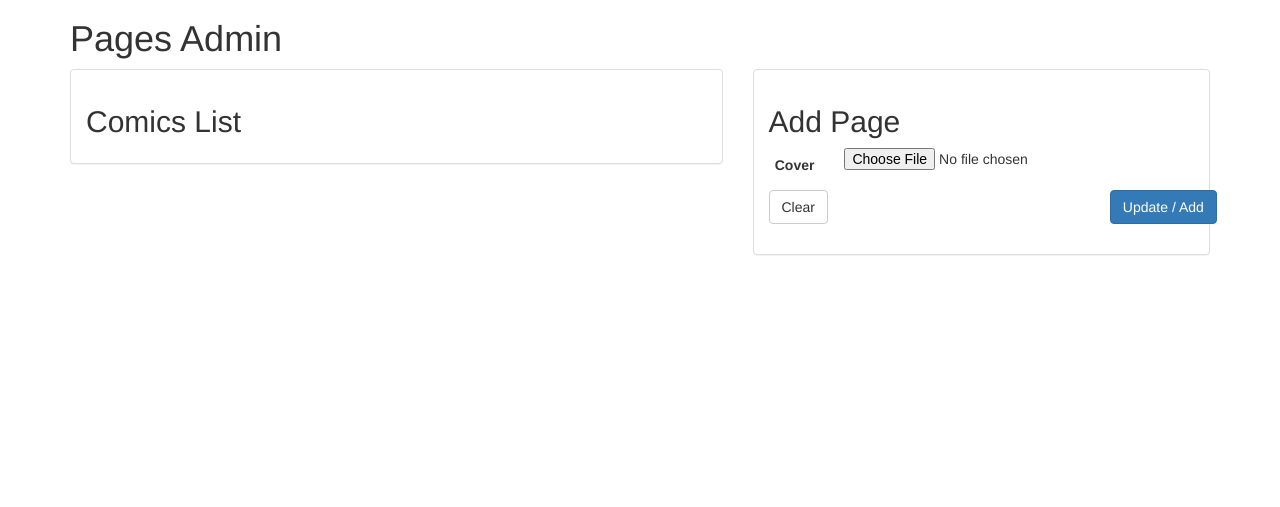
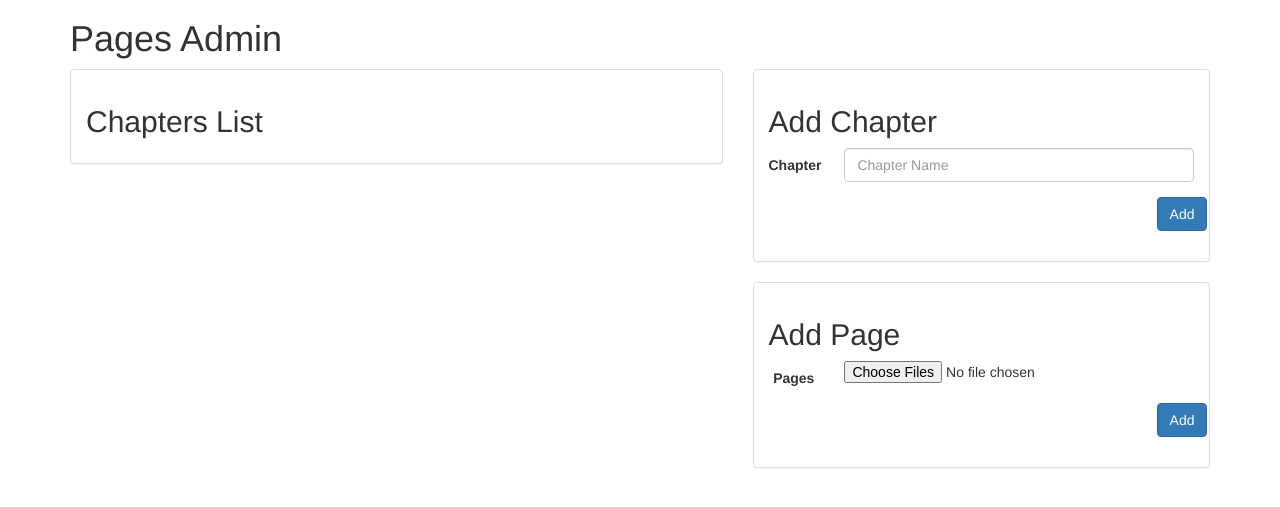
Before and after one commit to deadSnowman/dsm-Comics, a CodeIgniter app: page /database/index.php/comic/admin/1 in a window 1280 px wide. Shown: the part 51-558 px from the top of the page. Run offline with CodeIgniter, Linux system fonts and the light colour scheme; some libraries are stand-ins or nearby versions.

Commit message:
broke stuff

```diff
--- a/application/controllers/Comic.php
+++ b/application/controllers/Comic.php
@@ -141,10 +141,13 @@
     }
 
     // add comic info to db
-    $result = $this->comics_model->updateAddComic($comic_id, $title, $genre, $artist, $description, $page_id);
+    $comic_id = $this->comics_model->updateAddComic($comic_id, $title, $genre, $artist, $description, $page_id);
+
+    // update page (cover) added with comic_id
+    //if($page_id != 0) $this->filemgmt_model->updateComicIDForPage($page_id, $comic_id);
 
     // send back db response to ajax success
-    echo $result;
+    echo $comic_id;
   }
 
   public function delComic() {
--- a/application/views/admin/comicsadmin.php
+++ b/application/views/admin/comicsadmin.php
@@ -31,7 +31,7 @@
           <form class="form-horizontal" id="editComicForm" enctype="multipart/form-data">
             <input type="hidden" name="comic_id" id="comic_id" value="0">
             <div class="form-group">
-              <label for="inputTitle" class="col-sm-2 control-label">Cover</label>
+              <label for="inputCover" class="col-sm-2 control-label">Cover</label>
               <input class="col-sm-10" type="file" name="inputCover" id="inputCover">
               <!--<input class="col-sm-10" type="file" multiple name="inputCover[]" id="inputCover">-->
             </div>
--- a/application/views/admin/pagesadmin.php
+++ b/application/views/admin/pagesadmin.php
@@ -5,10 +5,10 @@
     <div class="col-sm-7">
       <div class="panel panel-default">
         <div class="panel-body">
-          <h2>Comics List</h2>
+          <h2>Chapters List</h2>
           <div class="pages_list">
           <?
-          echo "<p><pages in here/p>";
+          echo "<p><pages in here</p>";
           ?>
           </div>
         </div>
@@ -17,27 +17,49 @@
     <div class="col-sm-5">
       <div class="panel panel-default">
         <div class="panel-body">
+          <h2 id="ec_title">Add Chapter</h2>
+
+          <form class="form-horizontal" id="editComicForm" enctype="multipart/form-data">
+            <input type="hidden" name="comic_id" id="comic_id" value="0">
+            <div class="form-group">
+              <label for="inputChapter" class="col-sm-2 control-label">Chapter</label>
+              <div class="col-sm-10">
+                <input type="text" class="form-control" name="inputTitle" id="inputTitle" placeholder="Chapter Name">
+              </div>
+            </div>
+            <div class="form-group pull-right">
+              <div class="col-sm-offset-2 col-sm-10">
+                <button type="submit" class="btn btn-primary" id="update_add_chapter" value="upload">Add</button>
+              </div>
+            </div>
+            <div class="clearfix"></div>
+          </form>
+
+        </div>
+      </div>
+      <div class="panel panel-default">
+        <div class="panel-body">
           <h2 id="ec_title">Add Page</h2>
 
           <form class="form-horizontal" id="editComicForm" enctype="multipart/form-data">
             <input type="hidden" name="comic_id" id="comic_id" value="0">
             <div class="form-group">
-              <label for="inputTitle" class="col-sm-2 control-label">Cover</label>
-              <input class="col-sm-10" type="file" name="inputCover" id="inputCover">
+              <label for="inputPages" class="col-sm-2 control-label">Pages</label>
+              <input class="col-sm-10" type="file" id="inputPages" name="inputPages[]" multiple size="20">
               <!--<input class="col-sm-10" type="file" multiple name="inputCover[]" id="inputCover">-->
             </div>
-            <button type="button" class="btn btn-default" id="clear_editcomic">Clear</button>
+            <!--<button type="button" class="btn btn-default" id="clear_editcomic">Clear</button>-->
             <div class="form-group pull-right">
               <div class="col-sm-offset-2 col-sm-10">
-                <button type="submit" class="btn btn-primary" id="update_add_comic" value="upload">Update / Add</button>
+                <button type="submit" class="btn btn-primary" id="update_add_page" value="upload">Add</button>
               </div>
             </div>
             <div class="clearfix"></div>
           </form>
 
-
         </div>
       </div>
+
     </div>
   </div>
 
--- a/dbdump/comics.sql
+++ b/dbdump/comics.sql
@@ -46,7 +46,7 @@
   `page_id` int(11) DEFAULT NULL,
   `owner` int(11) DEFAULT NULL,
   PRIMARY KEY (`comic_id`)
-) ENGINE=InnoDB AUTO_INCREMENT=131 DEFAULT CHARSET=latin1;
+) ENGINE=InnoDB AUTO_INCREMENT=174 DEFAULT CHARSET=latin1;
 /*!40101 SET character_set_client = @saved_cs_client */;
 
 --
@@ -62,7 +62,7 @@
   `filename` varchar(255) DEFAULT NULL,
   `cover` tinyint(1) DEFAULT NULL,
   PRIMARY KEY (`page_id`)
-) ENGINE=InnoDB AUTO_INCREMENT=41 DEFAULT CHARSET=latin1;
+) ENGINE=InnoDB AUTO_INCREMENT=54 DEFAULT CHARSET=latin1;
 /*!40101 SET character_set_client = @saved_cs_client */;
 
 --
@@ -91,4 +91,4 @@
 /*!40101 SET COLLATION_CONNECTION=@OLD_COLLATION_CONNECTION */;
 /*!40111 SET SQL_NOTES=@OLD_SQL_NOTES */;
 
--- Dump completed on 2017-11-23 21:37:32
+-- Dump completed on 2017-11-24 17:56:46
```
Also changed, not shown: application/models/Comics_model.php (+9 -0 lines), application/models/Filemgmt_model.php (+7 -0 lines).
